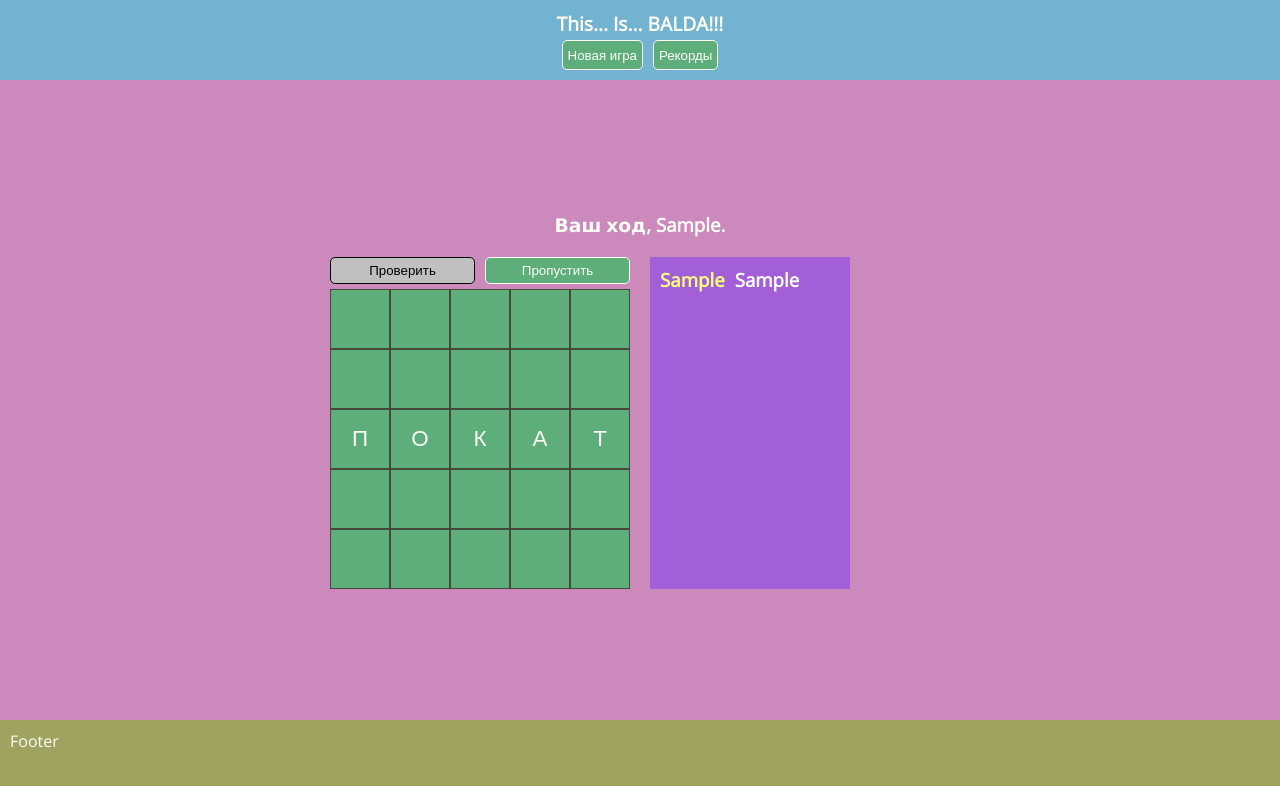
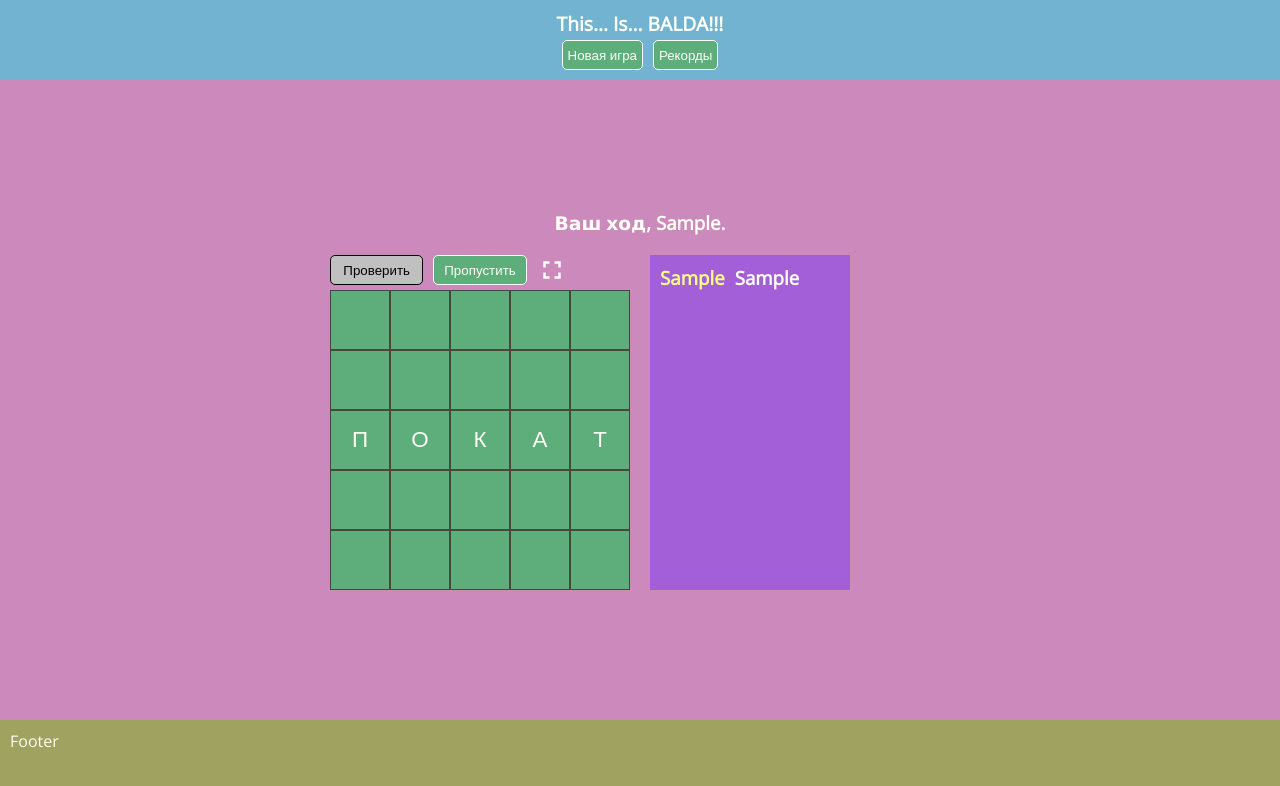
Before and after one commit to femiarkh/react-game, a React (Create React App) app: page / in a window 1280 px wide. Both pictures are taken after typing "Sample", "Sample" into the empty fields and a click on the button "Погнали!". Shown: the top 786 px of the page. Built offline with nearby package versions, Linux system fonts and the light colour scheme.

Commit message:
feat: add fullscreen mode

```diff
--- a/src/components/ButtonsContainer.tsx
+++ b/src/components/ButtonsContainer.tsx
@@ -1,6 +1,8 @@
-import React from 'react';
+import React, { useState, useEffect } from 'react';
 import { usePlayersData } from '../hooks/usePlayersData';
 import { useMessage } from '../hooks/useMessage';
+import { ReactComponent as Fullscreen } from '../assets/icons/fullscreen.svg';
+import { ReactComponent as ExitFullscreen } from '../assets/icons/fullscreen_exit.svg';
 
 type Props = {
   passCount: number;
@@ -9,13 +11,36 @@ type Props = {
   setCheckButtonClicked: React.Dispatch<React.SetStateAction<boolean>>;
   setWrongShow: React.Dispatch<React.SetStateAction<boolean>>;
   gameOver: boolean;
+  goFullScreen: () => void;
 };
 
-const ButtonsContainer = ({ passCount, setPassCount,
-  showWord, setCheckButtonClicked,
-  setWrongShow, gameOver }: Props) => {
+const ButtonsContainer = ({
+  passCount,
+  setPassCount,
+  showWord,
+  setCheckButtonClicked,
+  setWrongShow,
+  gameOver,
+  goFullScreen,
+}: Props) => {
+  const [fullScreen, setFullScreen] = useState(false);
   const { changeMessage } = useMessage();
   const { playersData, changePlayersData } = usePlayersData();
+
+  useEffect(() => {
+    function handleFullScreenChange() {
+      if (document.fullscreenElement === null) {
+        setFullScreen(false);
+      } else {
+        setFullScreen(true);
+      }
+    }
+
+    document.onfullscreenchange = handleFullScreenChange;
+    return () => {
+      document.onfullscreenchange = null;
+    };
+  }, []);
 
   function handlePassClick() {
     if (showWord) {
@@ -25,10 +50,13 @@ const ButtonsContainer = ({ passCount, setPassCount,
     const newPlayersData = Array.from(playersData);
     newPlayersData[movingIndex].isMoving = false;
     if (passCount !== playersData.length * 3 - 1) {
-      const newMovingIndex = newPlayersData[movingIndex + 1] ?
-        movingIndex + 1 : 0;
+      const newMovingIndex = newPlayersData[movingIndex + 1]
+        ? movingIndex + 1
+        : 0;
       newPlayersData[newMovingIndex].isMoving = true;
-      changeMessage(`${newPlayersData[movingIndex].name} пропускает ход. Ваш ход, ${newPlayersData[newMovingIndex].name}!`);
+      changeMessage(
+        `${newPlayersData[movingIndex].name} пропускает ход. Ваш ход, ${newPlayersData[newMovingIndex].name}!`
+      );
     }
     changePlayersData(newPlayersData);
 
@@ -37,6 +65,16 @@ const ButtonsContainer = ({ passCount, setPassCount,
 
   function handleCheckClick() {
     setCheckButtonClicked(true);
+  }
+
+  function handleFullScreen() {
+    if (!fullScreen) {
+      goFullScreen();
+      setFullScreen(true);
+    } else {
+      document.exitFullscreen();
+      setFullScreen(false);
+    }
   }
 
   return (
@@ -48,12 +86,15 @@ const ButtonsContainer = ({ passCount, setPassCount,
       >
         Проверить
       </button>
+      <button type="button" onClick={handlePassClick} disabled={gameOver}>
+        Пропустить
+      </button>
       <button
+        className="fullscreen-button"
         type="button"
-        onClick={handlePassClick}
-        disabled={gameOver}
+        onClick={handleFullScreen}
       >
-        Пропустить
+        {fullScreen ? <ExitFullscreen /> : <Fullscreen />}
       </button>
     </div>
   );
--- a/src/components/GameContainer.tsx
+++ b/src/components/GameContainer.tsx
@@ -4,7 +4,7 @@ import { ButtonsContainer } from './ButtonsContainer';
 import { ScoreContainer } from './ScoreContainer';
 import { useNewGame } from '../hooks/useNewGame';
 
-const GameContainer = () => {
+const GameContainer = ({ goFullScreen }: { goFullScreen: () => void }) => {
   const [passCount, setPassCount] = useState(0);
   const [showWord, setShowWord] = useState(false);
   const [checkButtonClicked, setCheckButtonClicked] = useState(false);
@@ -43,6 +43,7 @@ const GameContainer = () => {
           setCheckButtonClicked={setCheckButtonClicked}
           setWrongShow={setWrongShow}
           gameOver={gameOver}
+          goFullScreen={goFullScreen}
         />
 
         <GameBoard
--- a/src/components/Main.tsx
+++ b/src/components/Main.tsx
@@ -1,14 +1,22 @@
-import React from 'react';
+import React, { useRef } from 'react';
 import { Message } from './Message';
 import { GameContainer } from './GameContainer';
 import { NewGameForm } from './NewGameForm';
 
-const Main = () => (
-  <div className="main">
-    <Message />
-    <GameContainer />
-    <NewGameForm />
-  </div>
-);
+const Main = () => {
+  const mainRef = useRef<HTMLDivElement>(null);
+  const goFullScreen = () => {
+    if (mainRef.current) {
+      mainRef.current.requestFullscreen();
+    }
+  };
+  return (
+    <div ref={mainRef} className="main">
+      <Message />
+      <GameContainer goFullScreen={goFullScreen} />
+      <NewGameForm />
+    </div>
+  );
+};
 
 export { Main };
--- a/src/style/style.scss
+++ b/src/style/style.scss
@@ -127,10 +127,27 @@ h3 {
 
 .buttons-container {
   display: grid;
-  grid-template-columns: repeat(auto-fit, minmax(100px, 1fr));
+  grid-template-columns: repeat(auto-fit, minmax(80px, 1fr));
   grid-gap: 10px;
   background-color: $main-color;
   margin-bottom: 5px;
+}
+
+.fullscreen-button {
+  display: grid;
+  justify-content: center;
+  align-content: center;
+  padding: 0;
+  background-color: transparent;
+  border: none;
+  width: 30px;
+  height: 30px;
+}
+
+.fullscreen-button svg {
+  width: 30px;
+  height: 30px;
+  fill: $font-color;
 }
 
 .score-container {
```
Also changed, not shown: src/assets/icons/fullscreen.svg (added), src/assets/icons/fullscreen_exit.svg (added).
